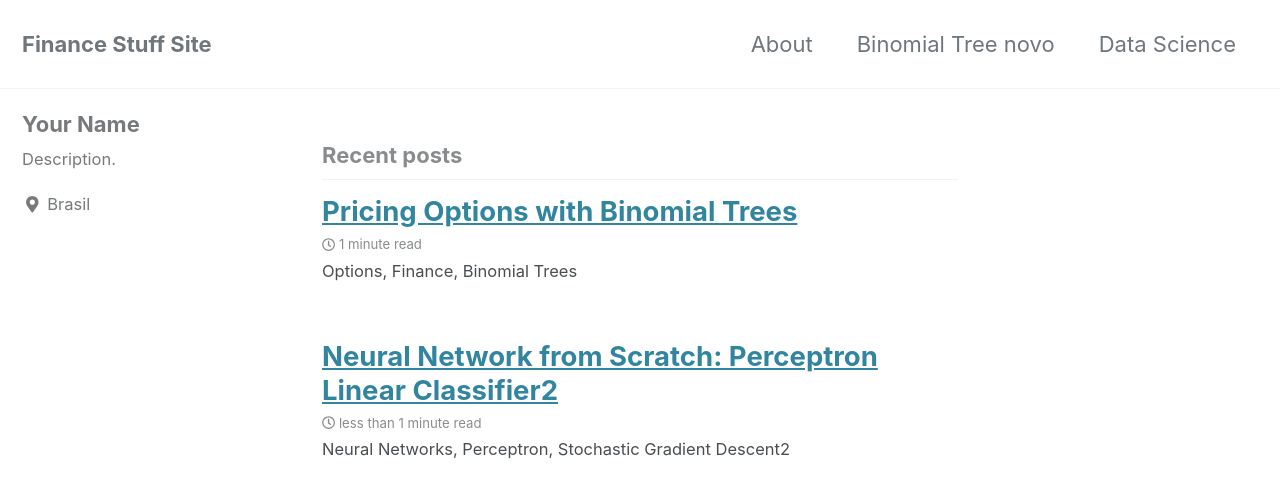
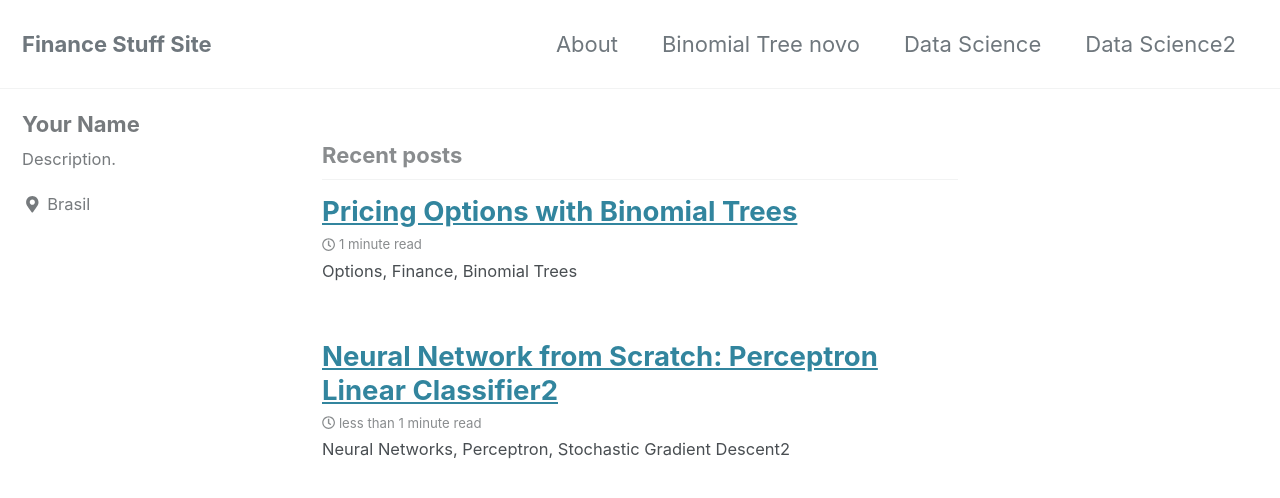
Before and after one commit to carlosmagnogfr/FinanceStuff.github.io, a Jekyll site: the page built from index.html, in a window 1280 px wide and 900 px high. Shown: the top 498 px of the window. Built offline with Jekyll 4.4.1, drawn with Linux system fonts in a browser that asks for light colours; cached includes are drawn as plain includes; nearby versions of some CDN libraries; the list of posts is cut into pages by our own code.

Commit message:
new gith

```diff
--- a/_data/navigation.yml
+++ b/_data/navigation.yml
@@ -5,6 +5,8 @@
   - title: "Binomial Tree novo"
     url: /binomial-tree/
   - title: "Data Science"
+    url: /datascience/
+  - title: "Data Science2"
     url: /datascience/
 
   # - title: "About"
--- a/_sass/minimal-mistakes/_reset.scss
+++ b/_sass/minimal-mistakes/_reset.scss
@@ -8,7 +8,7 @@
   /* apply a natural box layout model to all elements */
   box-sizing: border-box;
   background-color: $background-color;
-  font-size: 16px;
+  font-size: 11px;
 
   @include breakpoint($medium) {
     font-size: 18px;
--- a/assets/css/main.scss
+++ b/assets/css/main.scss
@@ -6,19 +6,3 @@
 
 @import "minimal-mistakes/skins/{{ site.minimal_mistakes_skin | default: 'default' }}"; // skin
 @import "minimal-mistakes"; // main partials
-
-html {
-  font-size: 11px; // change to whatever
-
-  @include breakpoint($medium) {
-    font-size: 18px; // change to whatever
-  }
-
-  @include breakpoint($large) {
-    font-size: 20px; // change to whatever
-  }
-
-  @include breakpoint($x-large) {
-    font-size: 22px; // change to whatever
-  }
-}
```
